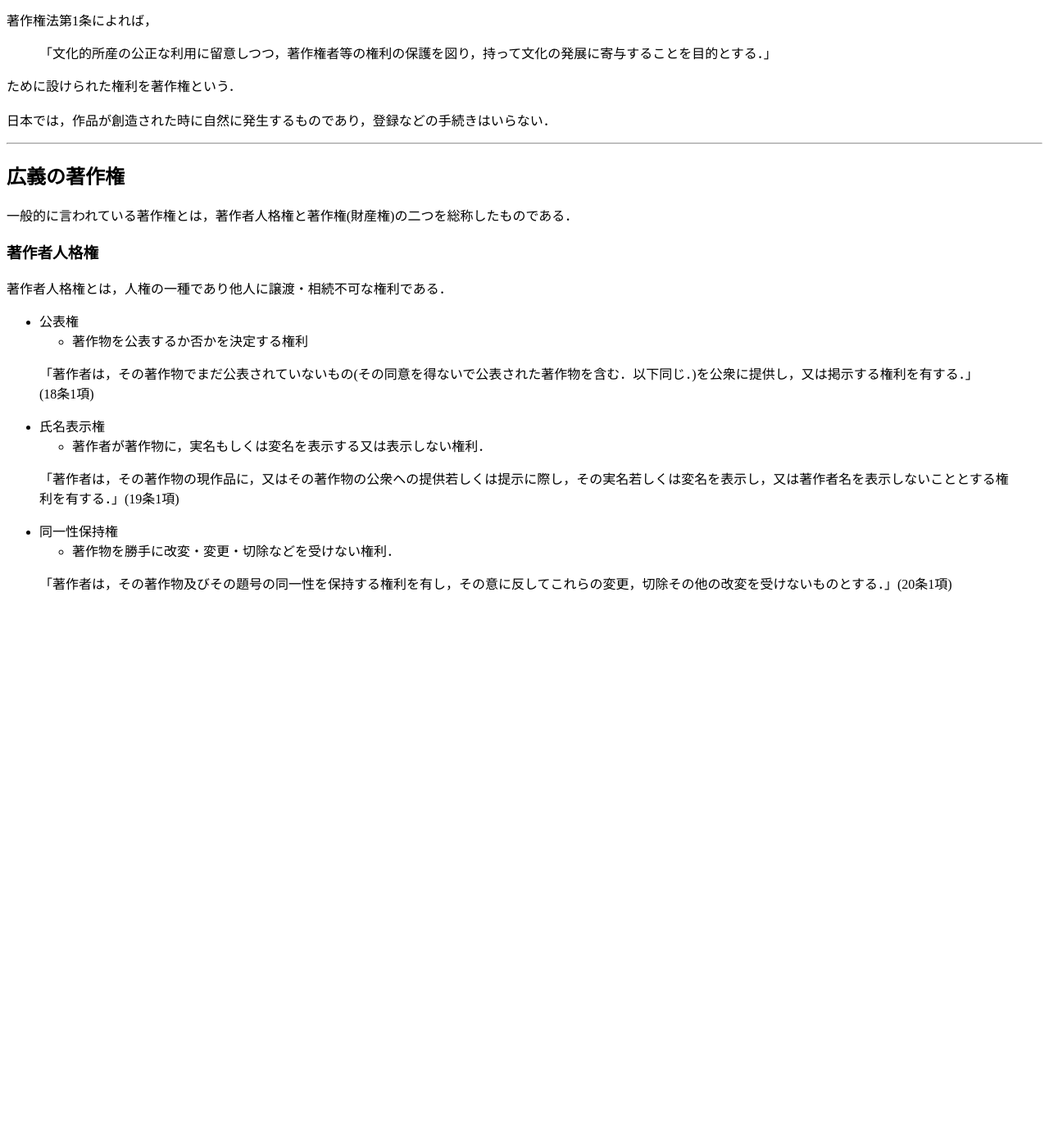
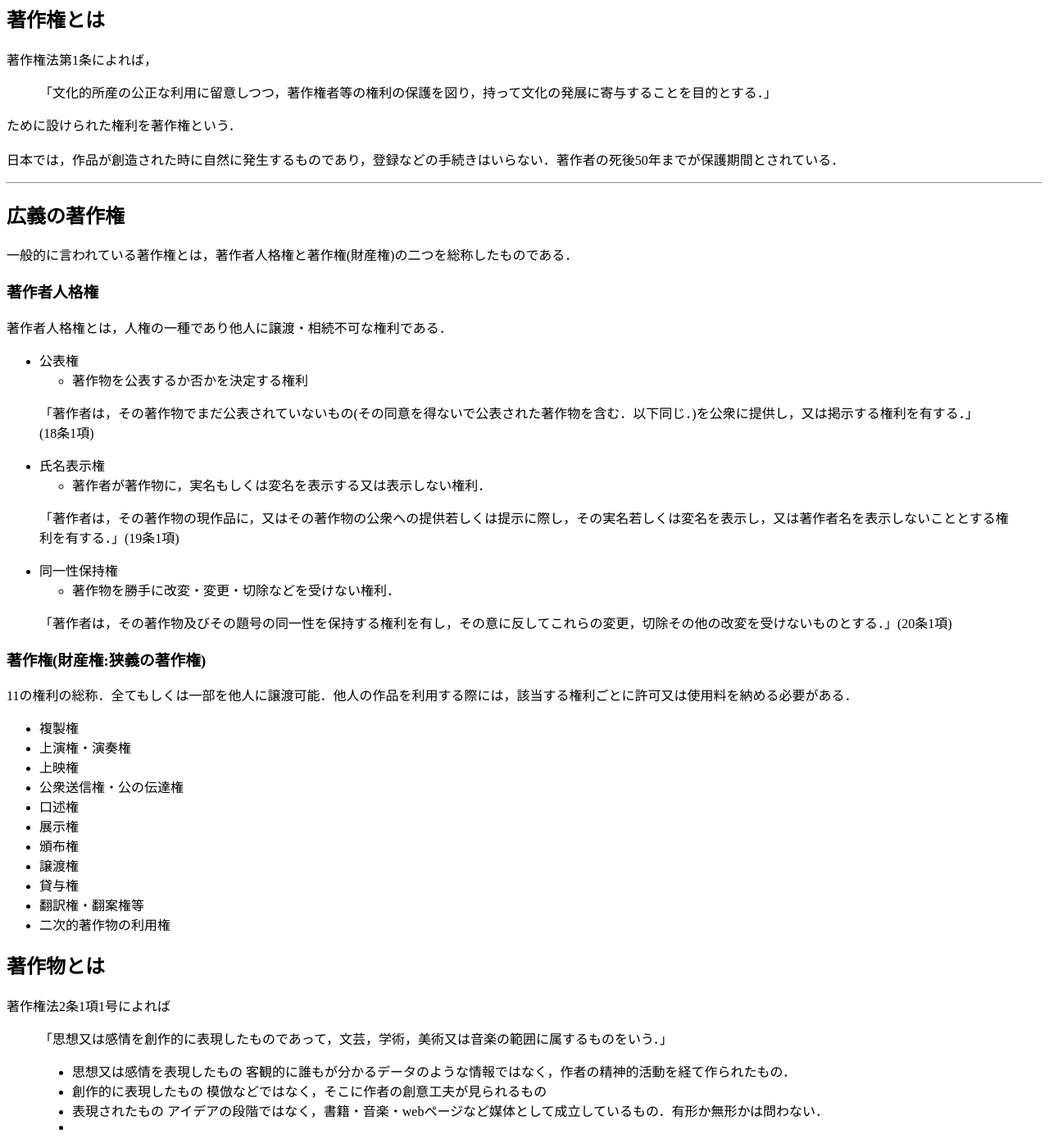
Before and after one commit to ayane0321/image-opendata-guide, a Jekyll site: the page built from docs/basic/copylight.md, in a window 1280 px wide and 1400 px high, scrolled down 1023 px. Shown: the whole window at 82% size. Built offline with Jekyll 4.4.1, drawn with Linux system fonts in a browser that asks for light colours; comment, search, counter and statistics services are not loaded; before the commit the page ends 1762 px from its top, so only the background shows below that.

Commit message:
change copylight.md

```diff
--- a/docs/basic/copylight.md
+++ b/docs/basic/copylight.md
@@ -20,7 +20,7 @@ nav_order: 1
 
 ために設けられた権利を著作権という．
 <br>
-日本では，作品が創造された時に自然に発生するものであり，登録などの手続きはいらない．
+日本では，作品が創造された時に自然に発生するものであり，登録などの手続きはいらない．著作者の死後50年までが保護期間とされている．
 
 ---
 
@@ -43,3 +43,28 @@ nav_order: 1
 	- 著作物を勝手に改変・変更・切除などを受けない権利．
 
 > 「著作者は，その著作物及びその題号の同一性を保持する権利を有し，その意に反してこれらの変更，切除その他の改変を受けないものとする．」(20条1項)
+
+### 著作権(財産権:狭義の著作権)
+11の権利の総称．全てもしくは一部を他人に譲渡可能．他人の作品を利用する際には，該当する権利ごとに許可又は使用料を納める必要がある．
+- 複製権
+- 上演権・演奏権
+- 上映権
+- 公衆送信権・公の伝達権
+- 口述権
+- 展示権
+- 頒布権
+- 譲渡権
+- 貸与権
+- 翻訳権・翻案権等
+- 二次的著作物の利用権
+
+## 著作物とは
+著作権法2条1項1号によれば
+>「思想又は感情を創作的に表現したものであって，文芸，学術，美術又は音楽の範囲に属するものをいう．」
+- 思想又は感情を表現したもの
+客観的に誰もが分かるデータのような情報ではなく，作者の精神的活動を経て作られたもの．
+- 創作的に表現したもの
+模倣などではなく，そこに作者の創意工夫が見られるもの
+- 表現されたもの
+アイデアの段階ではなく，書籍・音楽・webページなど媒体として成立しているもの．有形か無形かは問わない．
+-
```
Also changed, not shown: docs/basic/basic.md (+3 -0 lines), 1 other file.
